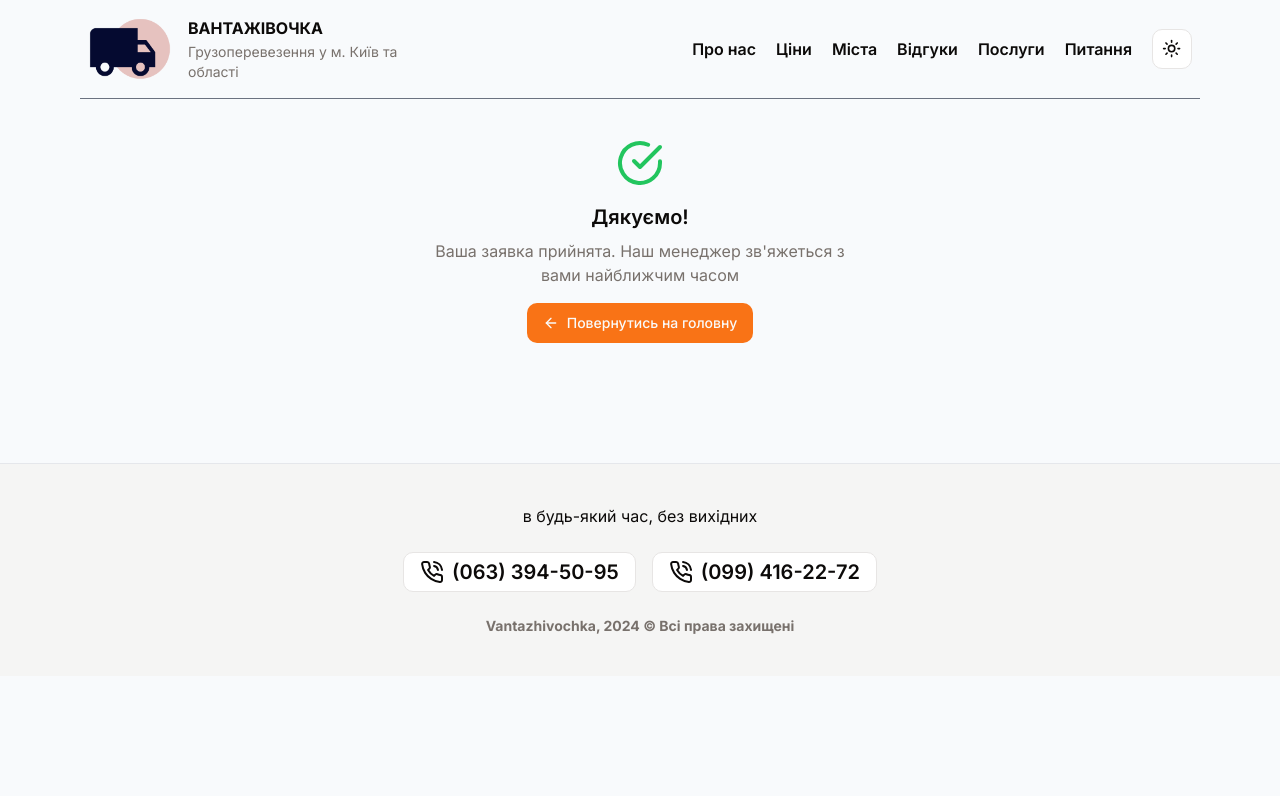
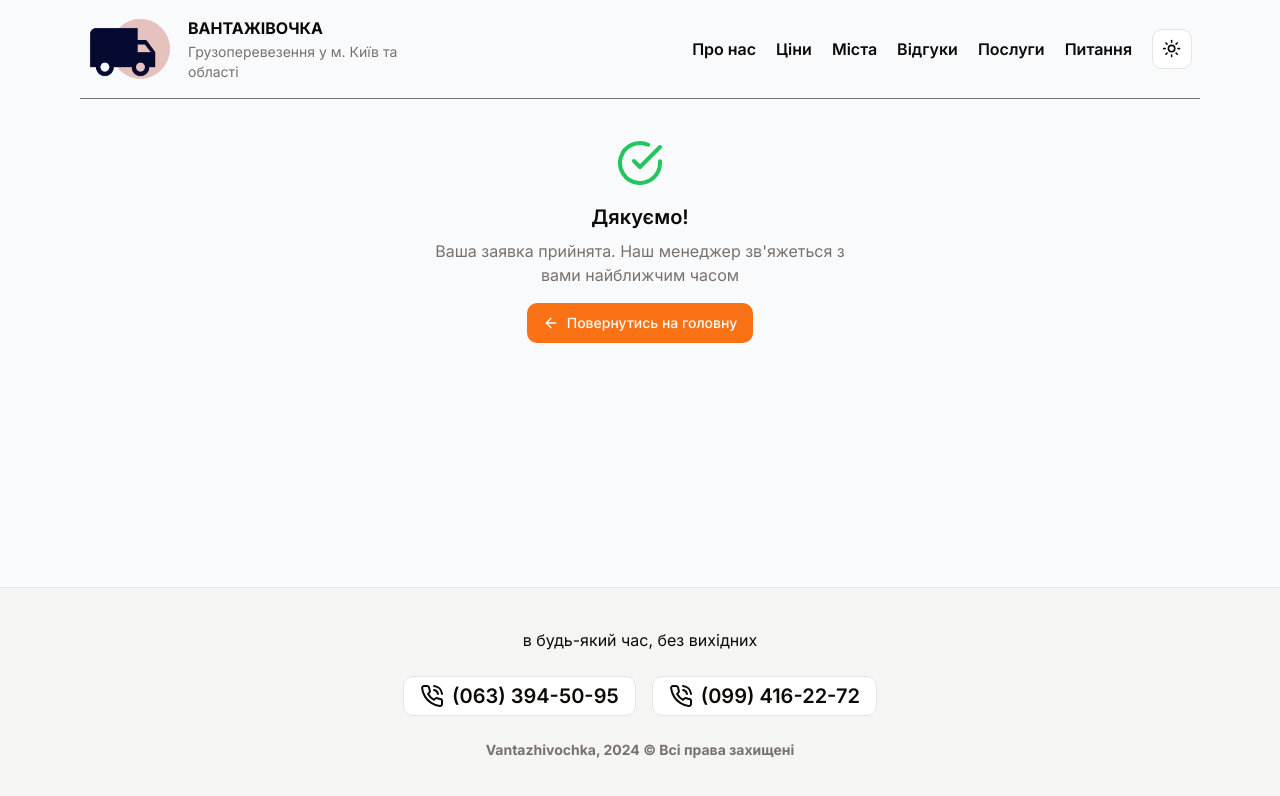
Before and after one commit to vantashivochka/front, a Next.js app: page /thank-you in a window 1280 px wide. Shown: the top 796 px of the page. Built offline with nearby package versions, Linux system fonts and the light colour scheme.

Commit message:
fix flex shrink issue

```diff
--- a/src/app/(main)/thank-you/page.tsx
+++ b/src/app/(main)/thank-you/page.tsx
@@ -5,9 +5,9 @@ interface PageProps {}
 
 const Page: React.FC<PageProps> = ({}) => {
   return (
-    <>
+    <div className="flex-1">
       <ThankYoubanner type="main" />
-    </>
+    </div>
   );
 };
 
--- a/src/app/layout.tsx
+++ b/src/app/layout.tsx
@@ -25,7 +25,7 @@ const RootLayout: React.FC<React.PropsWithChildren> = ({ children }) => {
       >
         <Providers>
           <Navbar />
-          <main>{children}</main>
+          {children}
           <Footer />
           <Toaster richColors />
         </Providers>
```
